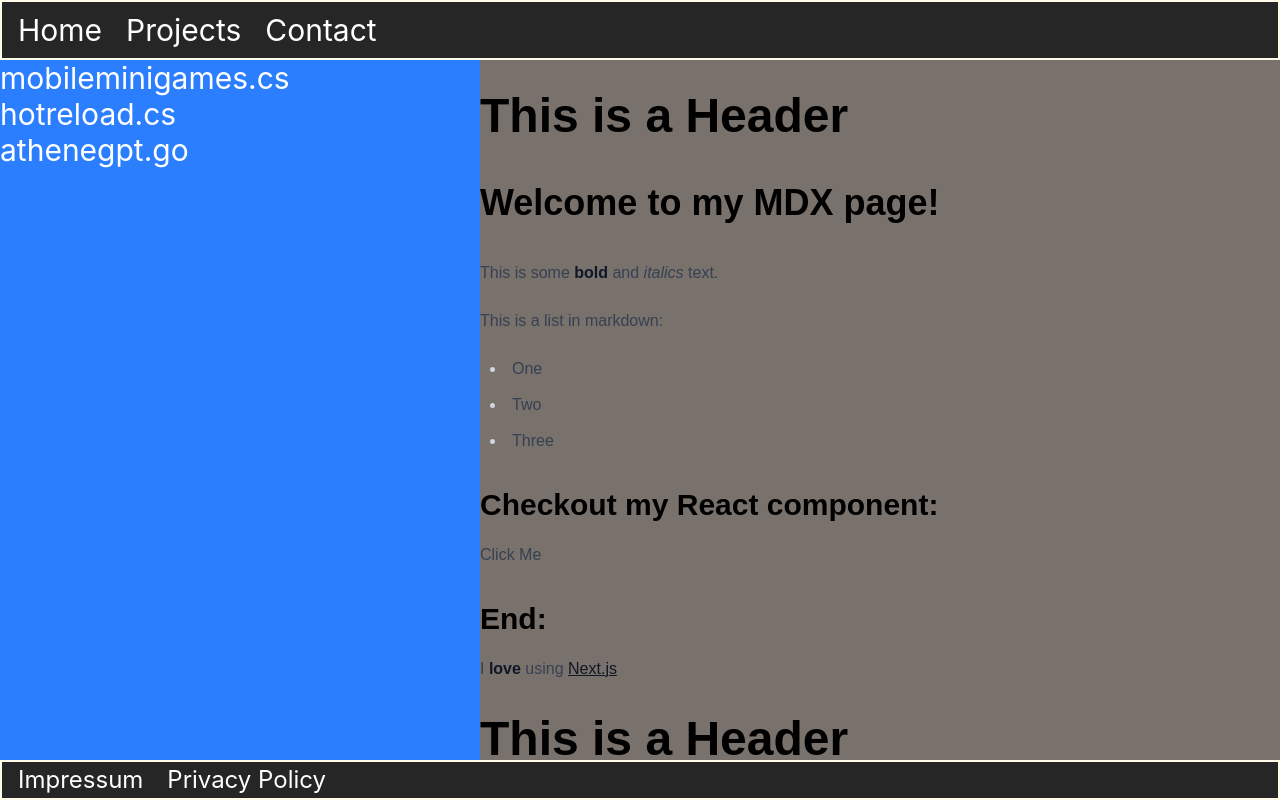
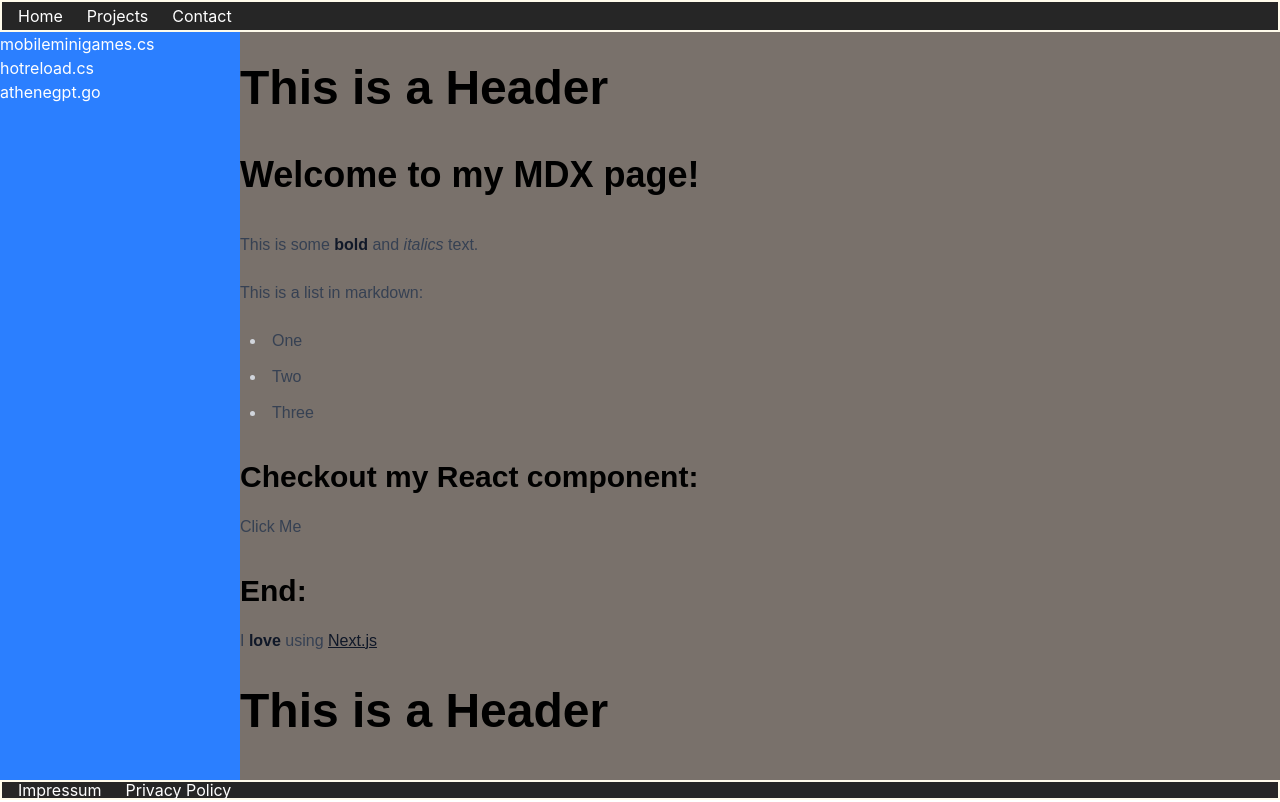
Before and after one commit to Rageus/portfolio, a Next.js app: page /rasmus-website-fig in a window 1280 px wide. Built offline with nearby package versions, Linux system fonts and the light colour scheme.

Commit message:
fixed page size

```diff
--- a/app/rasmus-website-fig/page.tsx
+++ b/app/rasmus-website-fig/page.tsx
@@ -3,16 +3,16 @@ import MyMarkdown from "./mymarkdown.mdx";
 export default async function Contact() {
 	return (
 		<div className="flex flex-col w-full h-screen">
-			<div className="flex flex-row w-full h-15 shrink-0 bg-neutral-800 items-center gap-6 px-4 border-2 border-solid border-amber-50">
-				<p className="text-white text-3xl font-normal font-['Inter']">Home</p>
-				<p className="text-white text-3xl font-normal font-['Inter']">Projects</p>
-				<p className="text-white text-3xl font-normal font-['Inter']">Contact</p>
+			<div className="flex flex-row w-full h-8 shrink-0 bg-neutral-800 items-center gap-6 px-4 border-2 border-solid border-amber-50">
+				<p className="text-white text-1xl font-normal font-['Inter']">Home</p>
+				<p className="text-white text-1xl font-normal font-['Inter']">Projects</p>
+				<p className="text-white text-1xl font-normal font-['Inter']">Contact</p>
 			</div>
 			<div className="flex flex-1 min-h-0 flex-row w-full bg-stone-500">
-				<div className="flex flex-col w-120 shrink-0 bg-blue-500">
-					<p className="text-white text-3xl font-normal font-['Inter']">mobileminigames.cs</p>
-					<p className="text-white text-3xl font-normal font-['Inter']">hotreload.cs</p>
-					<p className="text-white text-3xl font-normal font-['Inter']">athenegpt.go</p>
+				<div className="flex flex-col w-60 shrink-0 bg-blue-500">
+					<p className="text-white text-1xl font-normal font-['Inter']">mobileminigames.cs</p>
+					<p className="text-white text-1xl font-normal font-['Inter']">hotreload.cs</p>
+					<p className="text-white text-1xl font-normal font-['Inter']">athenegpt.go</p>
 				</div>
 				<div className="min-h-0 flex-1 overflow-auto bg-stone-500">
 					<div className="prose prose-headings:mt-8 prose-headings:font-semibold prose-headings:text-black prose-h1:text-5xl prose-h2:text-4xl prose-h3:text-3xl prose-h4:text-2xl prose-h5:text-xl prose-h6:text-lg dark:prose-headings:text-white">
@@ -20,9 +20,9 @@ export default async function Contact() {
 					</div>
 				</div>
 			</div>
-			<div className="w-full h-10 shrink-0 bg-neutral-800 flex flex-row items-center gap-6 px-4 border-2 border-solid border-amber-50">
-				<p className="text-white text-2xl font-normal font-['Inter']">Impressum</p>
-				<p className="text-white text-2xl font-normal font-['Inter']">Privacy Policy</p>
+			<div className="w-full h-5 shrink-0 bg-neutral-800 flex flex-row items-center gap-6 px-4 border-2 border-solid border-amber-50">
+				<p className="text-white text-1xl font-normal font-['Inter']">Impressum</p>
+				<p className="text-white text-1xl font-normal font-['Inter']">Privacy Policy</p>
 			</div>
 		</div>
 	);
```
